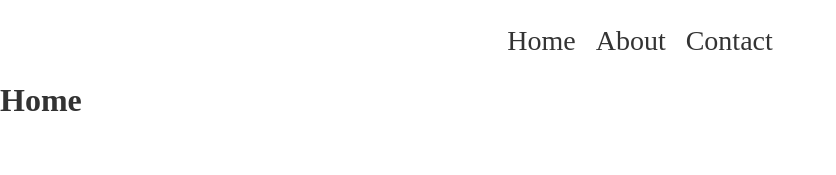
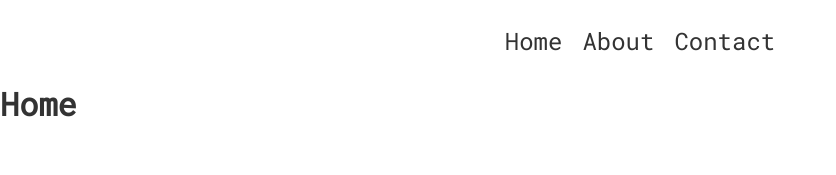
Before and after one commit to vitor-chaves-lima/fiap-react-checkpoint-1, a React (Vite) app: page / in a window 1280 px wide. Shown: the top 175 px of the page, without its empty margins (0-836 px from the left). Built offline with nearby package versions, Linux system fonts and the light colour scheme.

Commit message:
import roboto mono font

```diff
--- a/src/components/Navbar/styles.css
+++ b/src/components/Navbar/styles.css
@@ -12,7 +12,7 @@ ul {
 }
 
 ul a {
-	font-size: 1.75rem;
+	font-size: 1.5rem;
 	text-decoration: none;
 }
 
--- a/src/index.css
+++ b/src/index.css
@@ -1,5 +1,17 @@
+@font-face {
+	font-family: "RobotoMono";
+	src: url("./assets/fonts/RobotoMono-VariableFont_wght.ttf")
+		format("truetype");
+	font-weight: normal;
+	font-style: normal;
+}
+
 * {
 	padding: 0;
 	margin: 0;
 	color: #333333;
 }
+
+body {
+	font-family: "RobotoMono", sans-serif;
+}
```
Also changed, not shown: src/assets/fonts/RobotoMono-VariableFont_wght.ttf (added).
